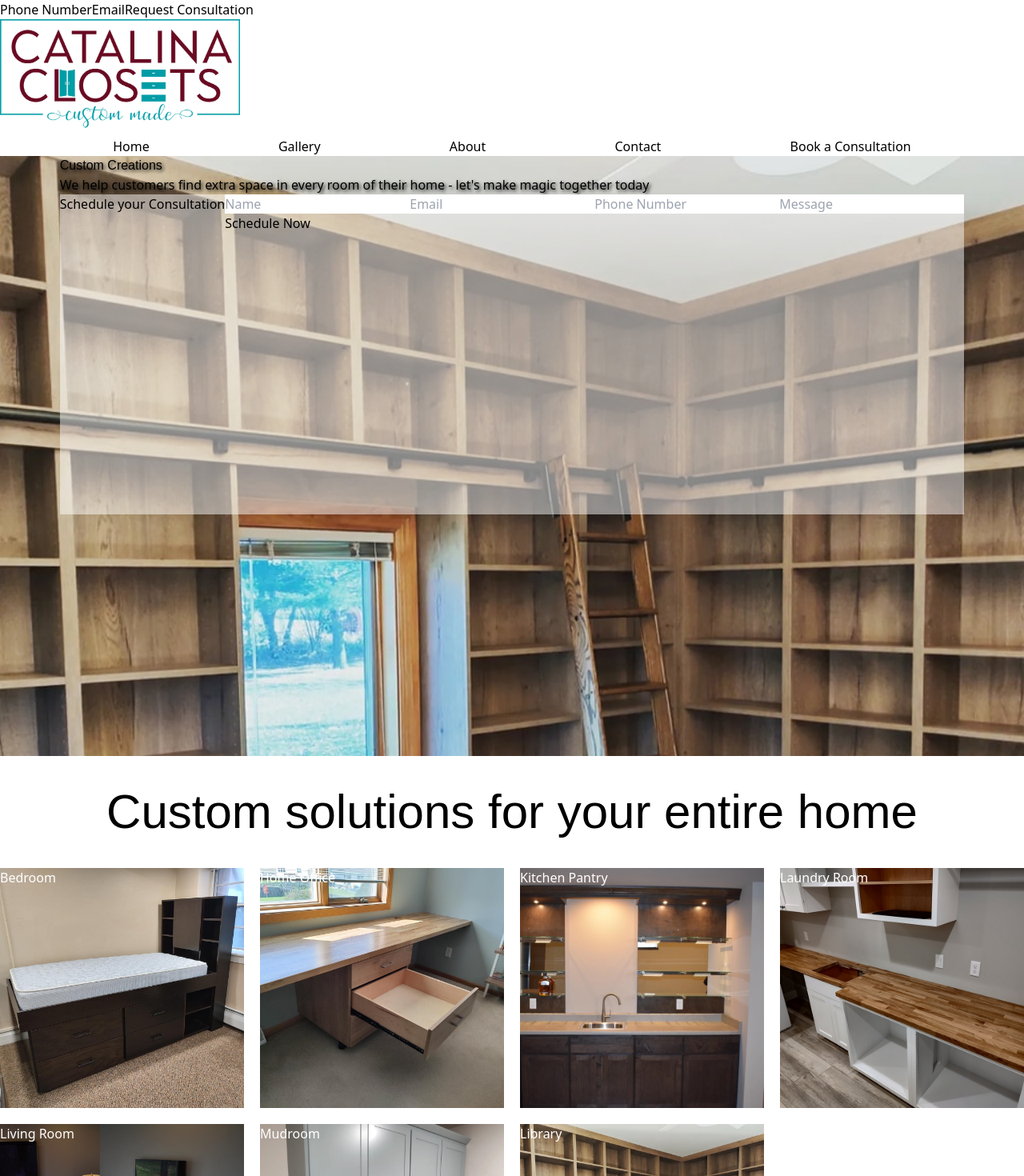
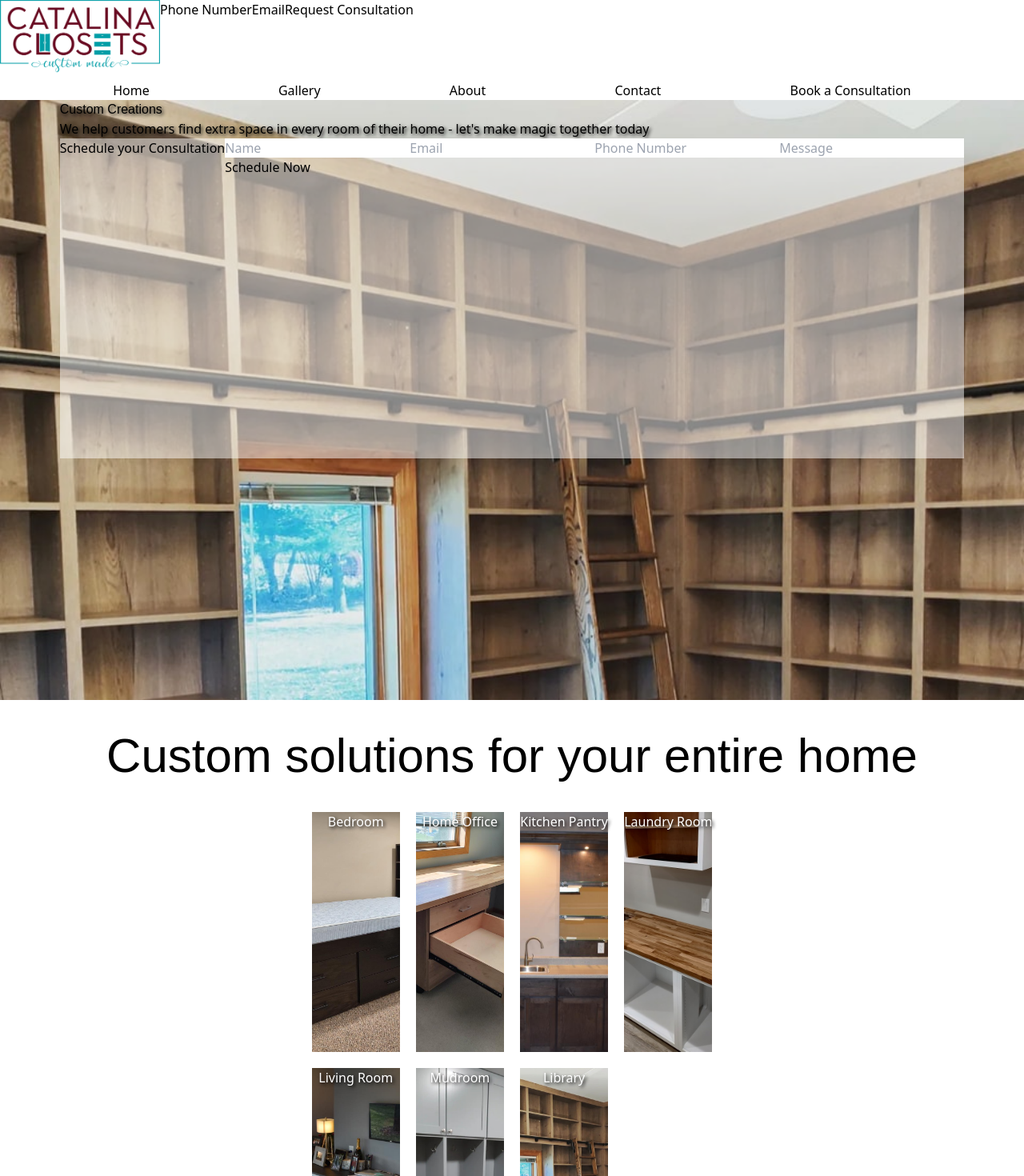
Before and after one commit to lee14k/catalinaclosets2.0, a Next.js app: page / in a window 1280 px wide. Shown: the top 1470 px of the page at 80% size. Built offline with nearby package versions, Linux system fonts and the light colour scheme; a web font is replaced by a local one.

Commit message:
connbar adjustments, button styling on home elements

```diff
--- a/Components/CTA.jsx
+++ b/Components/CTA.jsx
@@ -1,9 +1,9 @@
 export default function CTA({headlineone, headlinetwo, buttontext}) {
   return (
-    <div className="bg-indigo-700">
+    <div className="">
       <div className="px-6 py-24 sm:px-6 sm:py-32 lg:px-8">
         <div className="mx-auto max-w-2xl text-center">
-          <h2 className="text-3xl font-bold tracking-tight text-white sm:text-4xl">
+          <h2 className="text-3xl font-bold tracking-tight sm:text-4xl">
 {headlineone}            <br />
              {headlinetwo}
           </h2>
--- a/Components/Conbar.jsx
+++ b/Components/Conbar.jsx
@@ -1,9 +1,18 @@
+import Image from "next/image"
 export default function Conbar () {
     return (
-        <div className="flex">
+        <div className="flex justify-between mb-10">
+                   <Image
+            src='/cclogo.png'
+            height={200}
+            width={200}
+        />
+        <div className="flex justify-end gap-10">
+
             <div>Phone Number</div>
             <div>Email</div>
-            <div>Request Consultation</div>
+            <div className="rounded-md font-semibold text-pink-800 shadow-sm ">Request Consultation</div>
+        </div>
         </div>
     )
 }
--- a/Components/Homegrid.jsx
+++ b/Components/Homegrid.jsx
@@ -11,17 +11,17 @@ const images = [
 
 
   return (
-    <div className="gallerycontainer">
+    <div className="gallerycontainer flex justify-center mb-10">
       <div className="container">
         <div className="gallery">
           {images.map((item, index) => (
             <div
               key={index}
-              className={`gallery__item gallery__item--${index + 1}`}
+              className={`flex justify-center items-center gallery__item gallery__item--${index + 1}`}
               onClick={() => handleOpenModal(item.link)}
               style={{ backgroundImage: `url(${item.link})` }}
             >
-              <figcaption className="gallery__caption">
+              <figcaption className="gallery__caption text-4xl flex  ">
                 {item.header}
               </figcaption>
             </div>
--- a/Components/Leftphoto.jsx
+++ b/Components/Leftphoto.jsx
@@ -8,7 +8,7 @@ export default function Leftphoto () {
         <div>
             <h2>Explore finishes and details</h2>
             <p>Lorem ipsum dolor sit, amet consectetur adipisicing elit. A quibusdam, vero assumenda totam, quidem, pariatur commodi vitae earum maiores velit optio obcaecati facere alias veniam vel cumque harum quod facilis. </p>
-            <button>Learn More</button>
+            <button className="mt-5 rounded-md bg-pink-800 px-6 py-3 text-xl font-semibold text-white shadow-sm ">Learn More</button>
 
         </div>
            <div>
--- a/Components/Navbar.jsx
+++ b/Components/Navbar.jsx
@@ -31,11 +31,7 @@ function Navbar() {
 
   return (
     <div>
-        <Image
-            src='/cclogo.png'
-            height={300}
-            width={300}
-        />
+
     <div className="navbar">
       {typeof window !== "undefined" && isMobile && (
         <div
--- a/Components/Rightphoto.jsx
+++ b/Components/Rightphoto.jsx
@@ -15,7 +15,7 @@ export default function Rightphoto () {
         <div>
             <h2>Explore finishes and details</h2>
             <p>Lorem ipsum dolor sit, amet consectetur adipisicing elit. A quibusdam, vero assumenda totam, quidem, pariatur commodi vitae earum maiores velit optio obcaecati facere alias veniam vel cumque harum quod facilis. </p>
-            <button>Learn More</button>
+            <button className="mt-5 rounded-md bg-pink-800 px-6 py-3 text-xl font-semibold text-white shadow-sm ">Learn More</button>
         </div>
         </div>
     )
--- a/styles/globals.css
+++ b/styles/globals.css
@@ -18,6 +18,7 @@
 }
 
 .gallery__caption {
+  text-shadow: 2px 2px 4px #000000;
 
   color: white;  /* Assuming you want white text over images, adjust as needed */
 }
```
